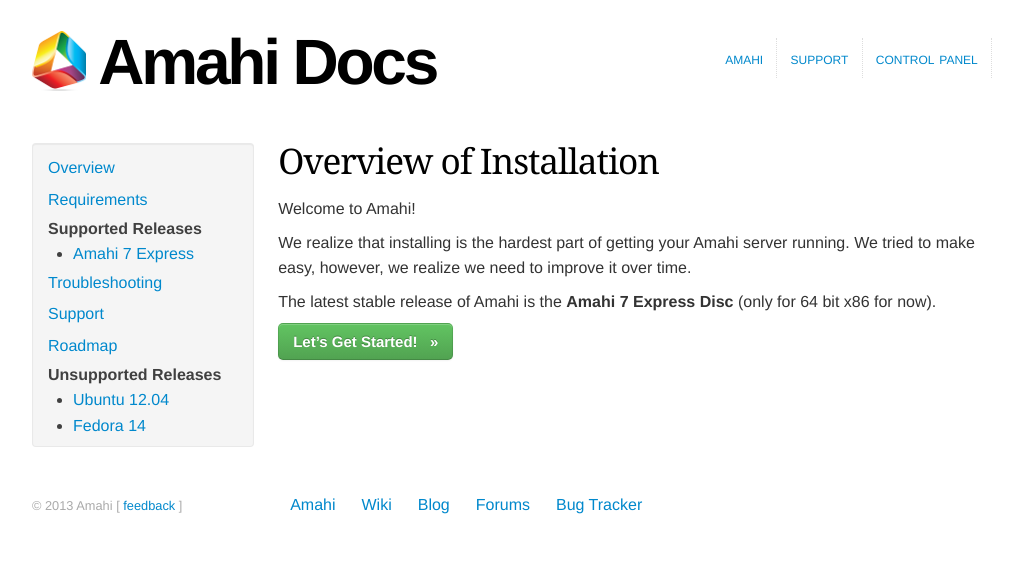
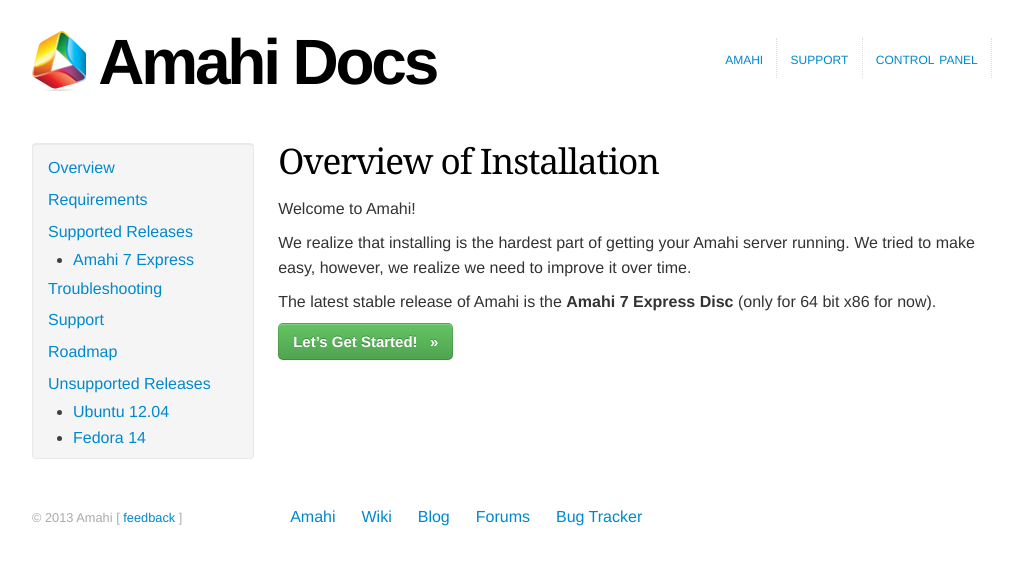
Before and after one commit to amahi/docs, a Jekyll site: the page built from index.md, in a window 1280 px wide. Shown: the top 565 px of the page, without its empty margins (128-1151 px from the left). Built offline with Jekyll 4.4.1, drawn with Linux system fonts in a browser that asks for light colours; nearby versions of some CDN libraries.

```diff
--- a/_layouts/homepage.html
+++ b/_layouts/homepage.html
@@ -10,7 +10,7 @@
 				<a href="requirements.html">Requirements</a>
 				</li>
 				<li{% if page.current == 'releases' %} class="active"{% endif %}>
-				<strong>Supported Releases</strong>
+				<a>Supported Releases</a>
 				<ul>
 					<li><a href="amahi-7-express.html">Amahi 7 Express</a></li>
 				</ul>
@@ -25,7 +25,7 @@
 				<a href="http://wiki.amahi.org/index.php/Roadmap">Roadmap</a>
 				</li>
 				<li{% if page.current == 'old_releases' %} class="active"{% endif %}>
-				<strong>Unsupported Releases</strong>
+				<a>Unsupported Releases</a>
 				<ul>
 					<li><a href="ubuntu-12.html">Ubuntu 12.04</a></li>
 					<li><a href="fedora-14.html">Fedora 14</a></li>
```
